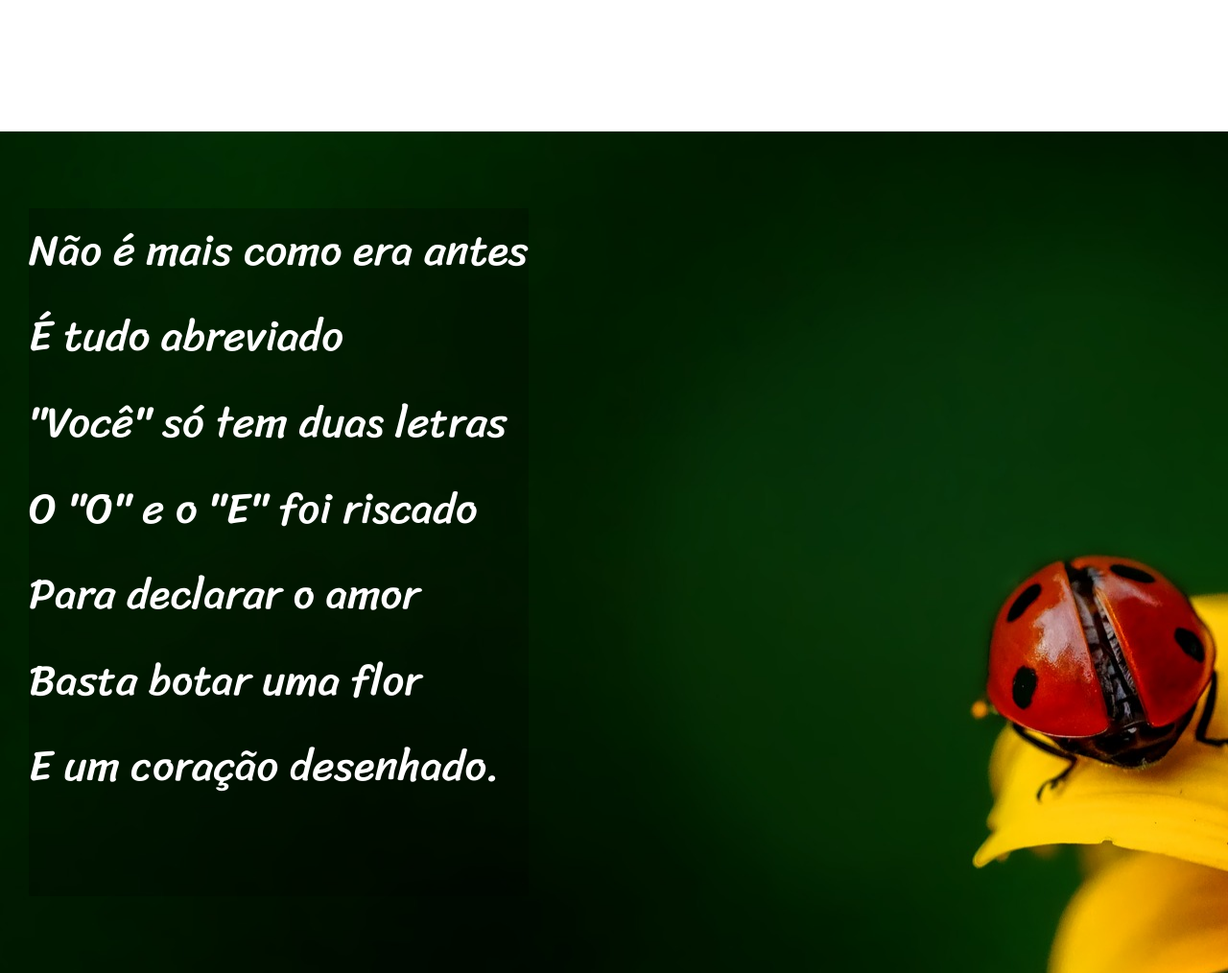
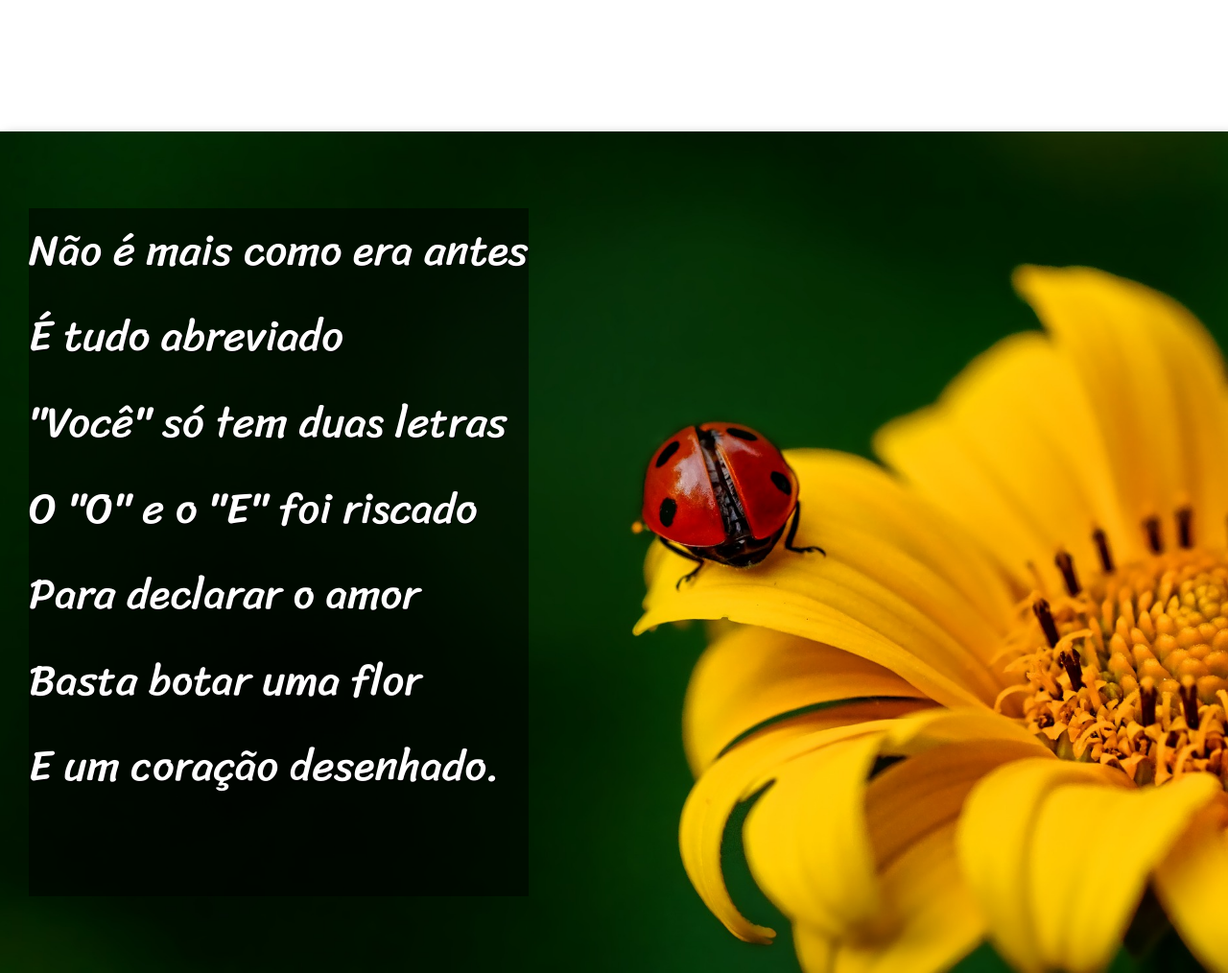
Before and after one commit to mateusizar/html-css, a plain HTML site: page exercicios/014 desafio/index.html in a window 1280 px wide. Shown: the part 1000-2014 px from the top of the page at 96% size. Drawn offline with Linux system fonts and the light colour scheme.

Commit message:
projeto cordel finalizado

```diff
--- a/exercicios/014 desafio/style.css
+++ b/exercicios/014 desafio/style.css
@@ -65,18 +65,26 @@ section.imagem {
 
     color: #ffffff;
     background-color: rgb(54, 52, 52);
+    box-shadow: 6px 6px 13px 0px rgba(0, 0, 0, 0.473);
+    background-attachment: fixed;
 
 }
 section.imagem > p {
     display: inline-block;
-    background-color: rgba(0, 0, 0, 0.233);
+    background-color: rgba(0, 0, 0, 0.514);
+    text-shadow: 1px 1px 0px black;
 }
 section#img01 {
     background-image: url(imagens/background001.jpg);
+    background-position: right center;
+    background-size: cover;
 }
 
 
-section#img02 {}
+section#img02 {
+    background-image: url(imagens/background002.jpg);
+    background-size: cover;
+}
 
 
 footer {
```
